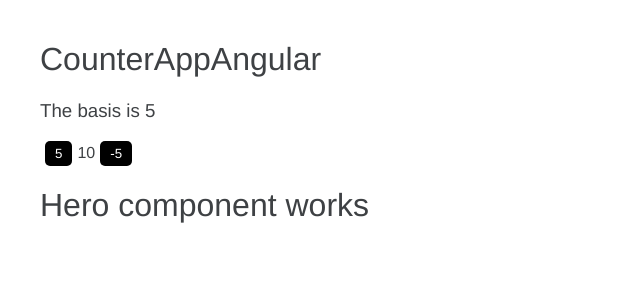
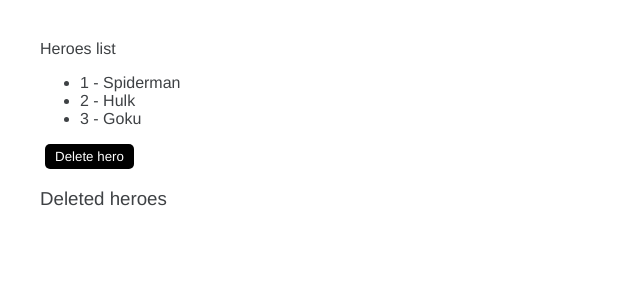
Before and after one commit to SergioGordillo/CounterAppAngular, an Angular app: page / in a window 1280 px wide. Shown: the top 300 px of the page, without its empty margins (0-640 px from the left). Built offline with nearby package versions, Linux system fonts and the light colour scheme.

Commit message:
added list of heroes and an ngfor exercise

```diff
--- a/src/app/app.component.html
+++ b/src/app/app.component.html
@@ -1,2 +1 @@
-<counter-app></counter-app>
-<hero-app></hero-app>
+<app-list>
--- a/src/app/app.module.ts
+++ b/src/app/app.module.ts
@@ -4,12 +4,14 @@ import { BrowserModule } from '@angular/platform-browser';
 import { AppComponent } from './app.component';
 import { CounterComponent } from './counter/counter.component';
 import { HeroComponent } from './heroes/hero/hero.component';
+import { ListComponent } from './heroes/list/list.component';
 
 @NgModule({
   declarations: [
     AppComponent,
     CounterComponent,
-    HeroComponent
+    HeroComponent,
+    ListComponent
   ],
   imports: [
     BrowserModule
--- a/src/app/heroes/hero/hero.component.html
+++ b/src/app/heroes/hero/hero.component.html
@@ -1 +1,21 @@
-<h1> Hero component works</h1>
+<h1> {{name}} </h1>
+
+<dl>
+
+    <td>Name: </td>
+    <dd> {{name}} </dd>
+
+    <td>Age: </td>
+    <dd> {{age}} </dd>
+
+    <td>Function: </td>
+    <dd> {{getInfo()}} </dd>
+
+    <td>Name in capital letters </td>
+    <dd> {{getNameInCapitalLetters}} </dd>
+
+    <button (click)='changeName()'>Change superhero</button>
+    <button (click)='changeAge()'>Change age</button>
+
+
+</dl>
--- a/src/app/heroes/hero/hero.component.ts
+++ b/src/app/heroes/hero/hero.component.ts
@@ -6,5 +6,24 @@ import { Component } from "@angular/core";
 })
 export class HeroComponent{
 
+    name:string="Spiderman";
+    age:number=45;
+
+    get getNameInCapitalLetters():string{
+        return this.name.toUpperCase();
+    }
+
+    getInfo():string{
+        return `This superhero is ${this.name} and his age is of ${this.age} years old`;
+    }
+
+    changeName():void{
+        this.name="Batman";
+    }
+
+    changeAge():void{
+        this.age=30;
+    }
+
 
 }
--- /dev/null
+++ b/src/app/heroes/list/list.component.html
@@ -0,0 +1,16 @@
+<p>Heroes list</p>
+
+<ul>
+    <li *ngFor="let hero of heroes; let i=index">
+        {{i + 1}} - {{hero}}
+    </li>
+</ul>
+
+<button (click)='deleteHero()'>
+    Delete hero
+</button>
+
+<div>
+    <h3>Deleted heroes</h3>
+    <span>{{deletedHeroes}}</span>
+</div>
--- /dev/null
+++ b/src/app/heroes/list/list.component.ts
@@ -0,0 +1,18 @@
+import { Component } from '@angular/core';
+
+@Component({
+  selector: 'app-list',
+  templateUrl: './list.component.html',
+})
+
+export class ListComponent  {
+
+  heroes:string[]=['Spiderman', 'Hulk', 'Goku'];
+  deletedHeroes:string='';
+
+  deleteHero():string{
+    this.deletedHeroes=this.heroes.shift() || '';
+    return this.deletedHeroes;
+  }
+
+}
```
